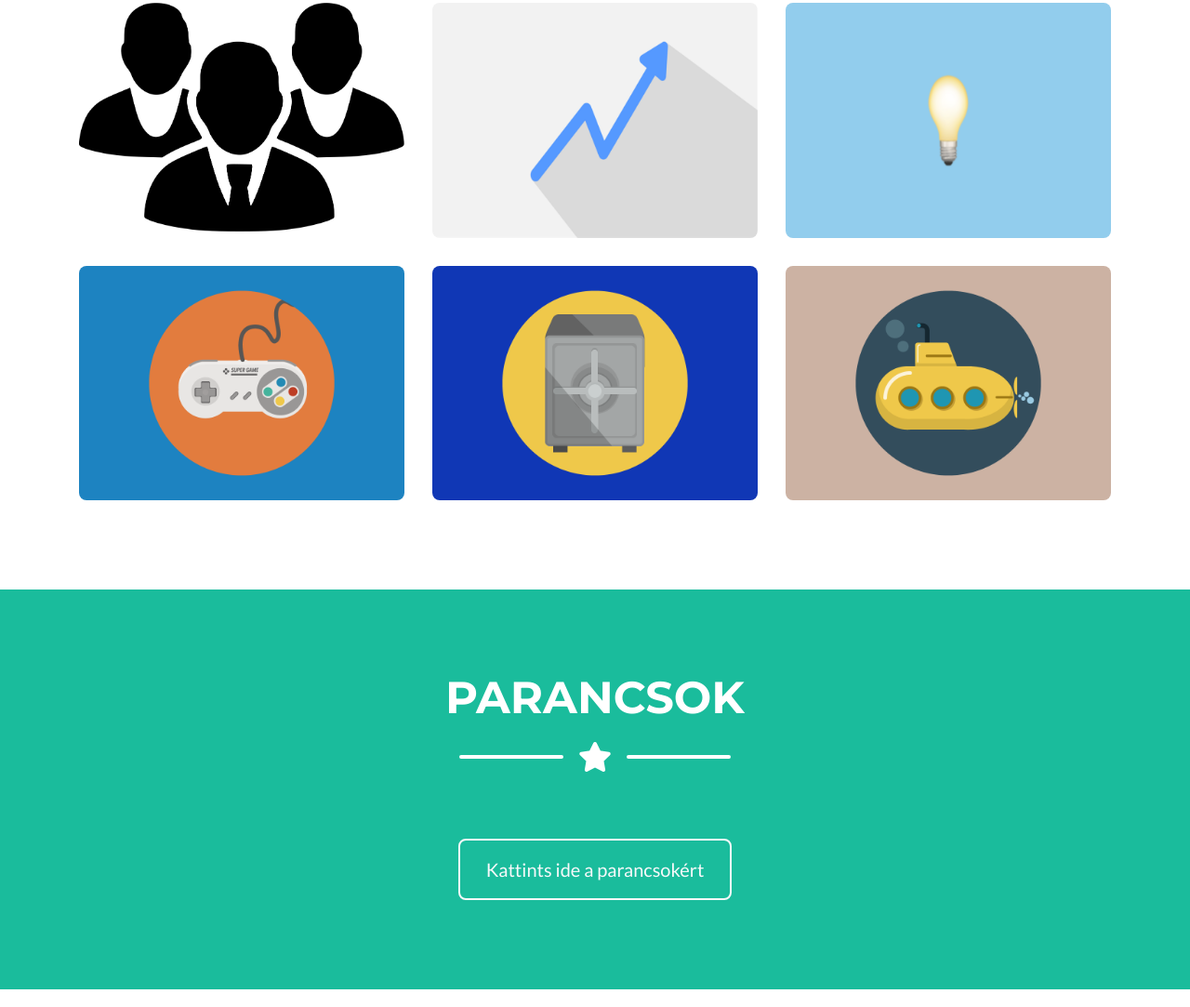
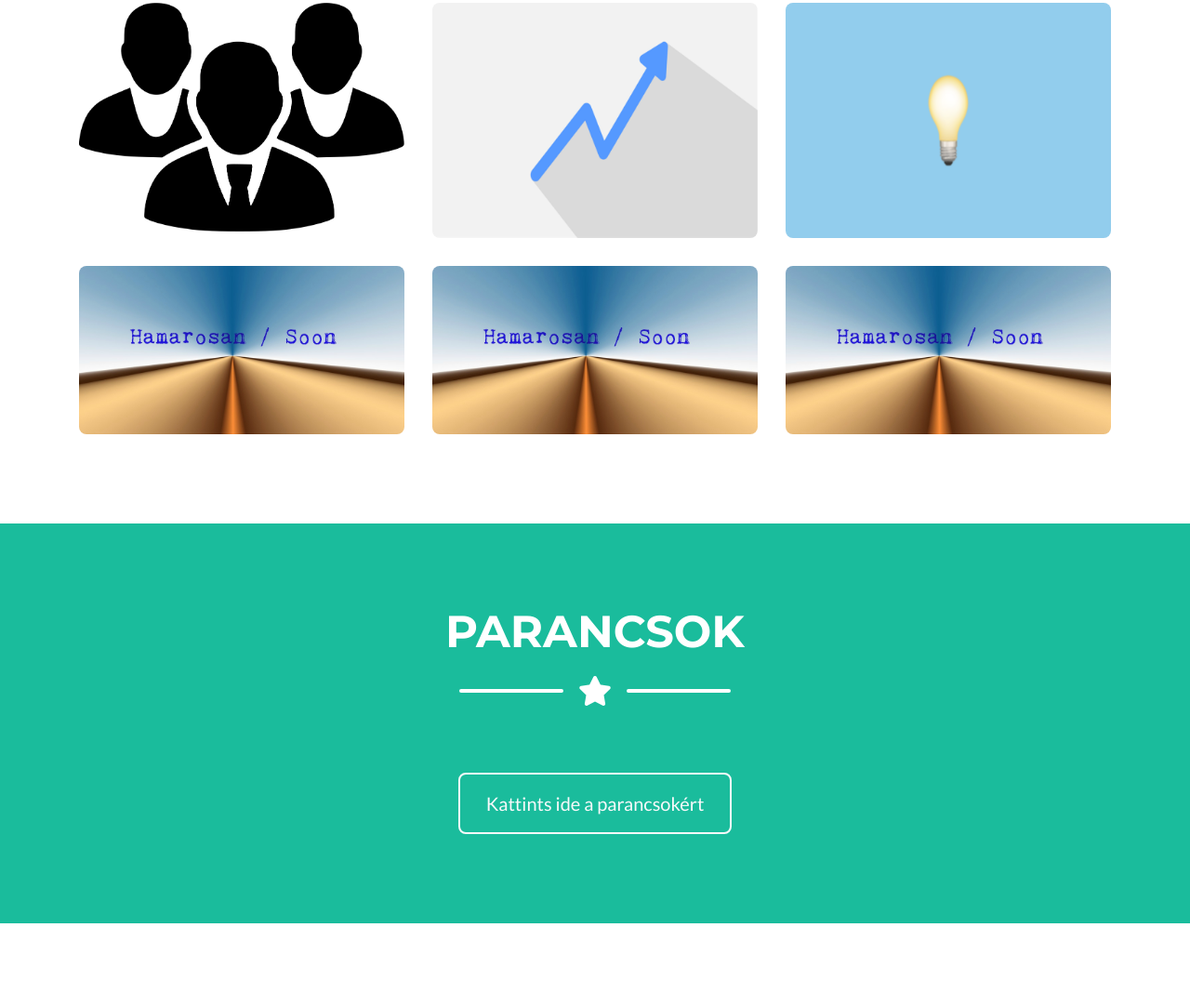
Before and after one commit to SoltyDiscordBot/SoltyWebDev, a website with bundled scripts: page index.html in a window 1280 px wide. Shown: the part 916-1999 px from the top of the page at 93% size. Built offline with nearby package versions, Linux system fonts and the light colour scheme.

Commit message:
Add files via upload

```diff
--- a/index.html
+++ b/index.html
@@ -139,7 +139,7 @@
                 <i class="fas fa-plus fa-3x"></i>
               </div>
             </div>
-            <img class="img-fluid" src="img/portfolio/game.png" alt="">
+            <img class="img-fluid" src="img/hamarosan.jpg" alt="">
           </div>
         </div>
 
@@ -151,7 +151,7 @@
                 <i class="fas fa-plus fa-3x"></i>
               </div>
             </div>
-            <img class="img-fluid" src="img/portfolio/safe.png" alt="">
+            <img class="img-fluid" src="img/hamarosan.jpg" alt="">
           </div>
         </div>
 
@@ -163,7 +163,7 @@
                 <i class="fas fa-plus fa-3x"></i>
               </div>
             </div>
-            <img class="img-fluid" src="img/portfolio/submarine.png" alt="">
+            <img class="img-fluid" src="img/hamarosan.jpg" alt="">
           </div>
         </div>
 
@@ -315,7 +315,7 @@
             <div class="row justify-content-center">
               <div class="col-lg-8">
                 <!-- Portfolio Modal - Title -->
-                <h2 class="portfolio-modal-title text-secondary text-uppercase mb-0"></h2>
+                <h2 class="portfolio-modal-title text-secondary text-uppercase mb-0">Hamarosan!</h2>
                 <!-- Icon Divider -->
                 <div class="divider-custom">
                   <div class="divider-custom-line"></div>
@@ -393,7 +393,7 @@
             <div class="row justify-content-center">
               <div class="col-lg-8">
                 <!-- Portfolio Modal - Title -->
-                <h2 class="portfolio-modal-title text-secondary text-uppercase mb-0">Controller</h2>
+                <h2 class="portfolio-modal-title text-secondary text-uppercase mb-0">Hamarosan!</h2>
                 <!-- Icon Divider -->
                 <div class="divider-custom">
                   <div class="divider-custom-line"></div>
@@ -403,7 +403,7 @@
                   <div class="divider-custom-line"></div>
                 </div>
                 <!-- Portfolio Modal - Image -->
-                <img class="img-fluid rounded mb-5" src="img/portfolio/game.png" alt="">
+                <img class="img-fluid rounded mb-5" src="img/hamarosan.jpg" alt="">
                 <!-- Portfolio Modal - Text -->
                 <p class="mb-5"></p>
                 <button class="btn btn-primary" href="#" data-dismiss="modal">
@@ -432,7 +432,7 @@
             <div class="row justify-content-center">
               <div class="col-lg-8">
                 <!-- Portfolio Modal - Title -->
-                <h2 class="portfolio-modal-title text-secondary text-uppercase mb-0">Locked Safe</h2>
+                <h2 class="portfolio-modal-title text-secondary text-uppercase mb-0">Hamarosan!</h2>
                 <!-- Icon Divider -->
                 <div class="divider-custom">
                   <div class="divider-custom-line"></div>
@@ -442,7 +442,7 @@
                   <div class="divider-custom-line"></div>
                 </div>
                 <!-- Portfolio Modal - Image -->
-                <img class="img-fluid rounded mb-5" src="img/portfolio/safe.png" alt="">
+                <img class="img-fluid rounded mb-5" src="img/hamarosan.jpg" alt="">
                 <!-- Portfolio Modal - Text -->
                 <p class="mb-5"></p>
                 <button class="btn btn-primary" href="#" data-dismiss="modal">
@@ -471,7 +471,7 @@
             <div class="row justify-content-center">
               <div class="col-lg-8">
                 <!-- Portfolio Modal - Title -->
-                <h2 class="portfolio-modal-title text-secondary text-uppercase mb-0">Submarine</h2>
+                <h2 class="portfolio-modal-title text-secondary text-uppercase mb-0">Hamarosan!</h2>
                 <!-- Icon Divider -->
                 <div class="divider-custom">
                   <div class="divider-custom-line"></div>
@@ -481,7 +481,7 @@
                   <div class="divider-custom-line"></div>
                 </div>
                 <!-- Portfolio Modal - Image -->
-                <img class="img-fluid rounded mb-5" src="img/portfolio/submarine.png" alt="">
+                <img class="img-fluid rounded mb-5" src="img/hamarosan.jpg" alt="">
                 <!-- Portfolio Modal - Text -->
                 <p class="mb-5"></p>
                 <button class="btn btn-primary" href="#" data-dismiss="modal">
```
